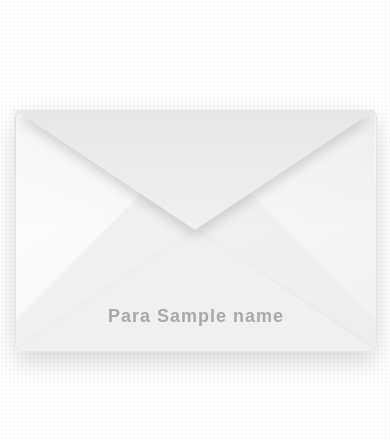
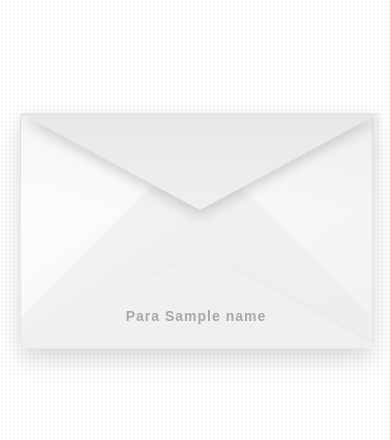
Before and after one commit to Franco477/Wedding_project, a Flask app: template templates/invite.html in a window 390 px wide. Shown: the part 192-632 px from the top of the page. After the commit the page ends 563 px from the top, so only its background shows below. Run offline with Flask 3, Linux system fonts and the light colour scheme; the template is opened without the code that fills it: most values are stand-ins (such as "Sample title", 1, 10 or a date in 2020).

Commit message:
Enhancing mobile appearance

```diff
--- a/templates/invite.html
+++ b/templates/invite.html
@@ -1,7 +1,7 @@
 <!DOCTYPE html>
 <html lang="en">
 <head>
-<meta charset="UTF-8">
+<meta name="viewport" content="width=device-width, initial-scale=1.0">
 <title>Invitacion – Sobre</title>
 <style>
 body {
@@ -19,10 +19,13 @@ body {
 
 .container {
   position: relative;
-  width: 360px;
-  height: 240px;
+  width: min(90vw, 360px);
+  aspect-ratio: 3 / 2;
   perspective: 1200px;
   cursor: pointer;
+  display: flex;
+  justify-content: center;
+  align-items: center;
 }
 .container:hover .envelope-group {
   transform: translateY(-4px);
@@ -57,9 +60,9 @@ body {
   left: 0;
   width: 0;
   height: 0;
-  border-left: 180px solid transparent;
-  border-right: 180px solid transparent;
-  border-bottom: 120px solid #f7f7f7;
+  border-left: min(180px, 50vw) solid transparent;
+  border-right: min(180px, 50vw) solid transparent;
+  border-bottom: min(120px, 25vw) solid #f7f7f7;
   filter: drop-shadow(0 -2px 2px rgba(0,0,0,0.05));
 }
 
@@ -80,9 +83,9 @@ body {
   position: absolute;
   width: 0;
   height: 0;
-  border-left: 180px solid transparent;
-  border-right: 180px solid transparent;
-  border-top: 120px solid #f0f0f0;
+  border-left: min(180px, 50vw) solid transparent;
+  border-right: min(180px, 50vw) solid transparent;
+  border-top: min(120px, 25vw) solid #f0f0f0;
   top: 0;
   transform-origin: top;
   transition: transform 2s ease-in-out, opacity 0.5s ease;
@@ -95,10 +98,10 @@ body {
 .flap::after {
   content: "";
   position: absolute;
-  top: -120px;
-  left: -180px;
-  width: 360px;
-  height: 120px;
+  top: calc(-1 * min(120px, 25vw));
+  left: calc(-1 * min(180px, 50vw));
+  width: calc(2 * min(180px, 50vw));
+  height: min(120px, 25vw);
   background: linear-gradient(to bottom, rgba(0,0,0,0.15), transparent);
   opacity: 0.25;
 }
@@ -111,14 +114,16 @@ body {
   bottom: 24px;
   color: #444;
   font-weight: 600;
-  font-size: 18px;
+  font-size: clamp(14px, 2.5vw, 18px);
   letter-spacing: 1px;
 }
 
 /* Invitación */
 .card {
   position: absolute;
-  width: 330px;
+  width: min(90vw, 330px);
+  max-width: 90%;
+  height: auto;
   left: 50%;
   top: 50%;
   transform: translate(-50%, 100%) rotateX(10deg);
@@ -157,7 +162,7 @@ body {
 
 /* Invitación centrada al final */
 .final .card {
-  transform: translate(-50%, -50%) scale(1.05);
+  transform: translate(-50%, -50%) scale(1);
   top: 50%;
 }
 </style>
```
